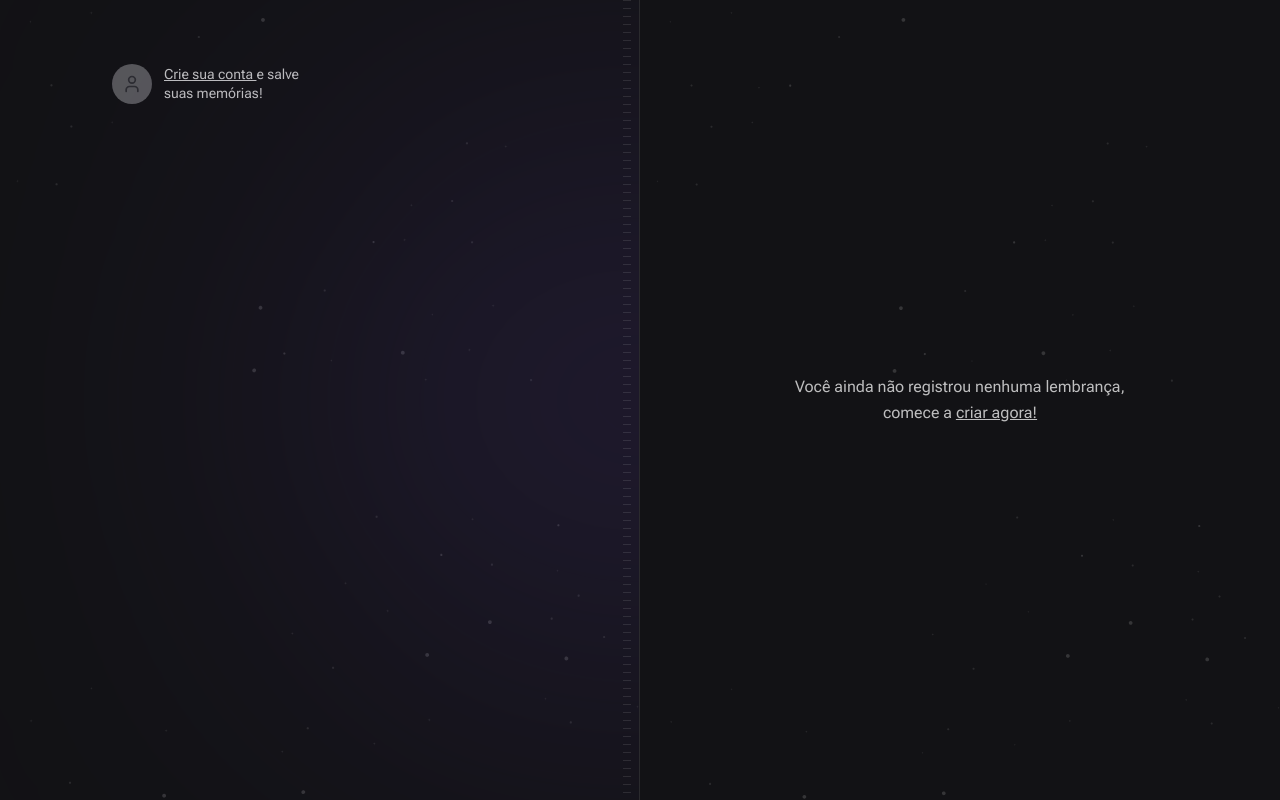
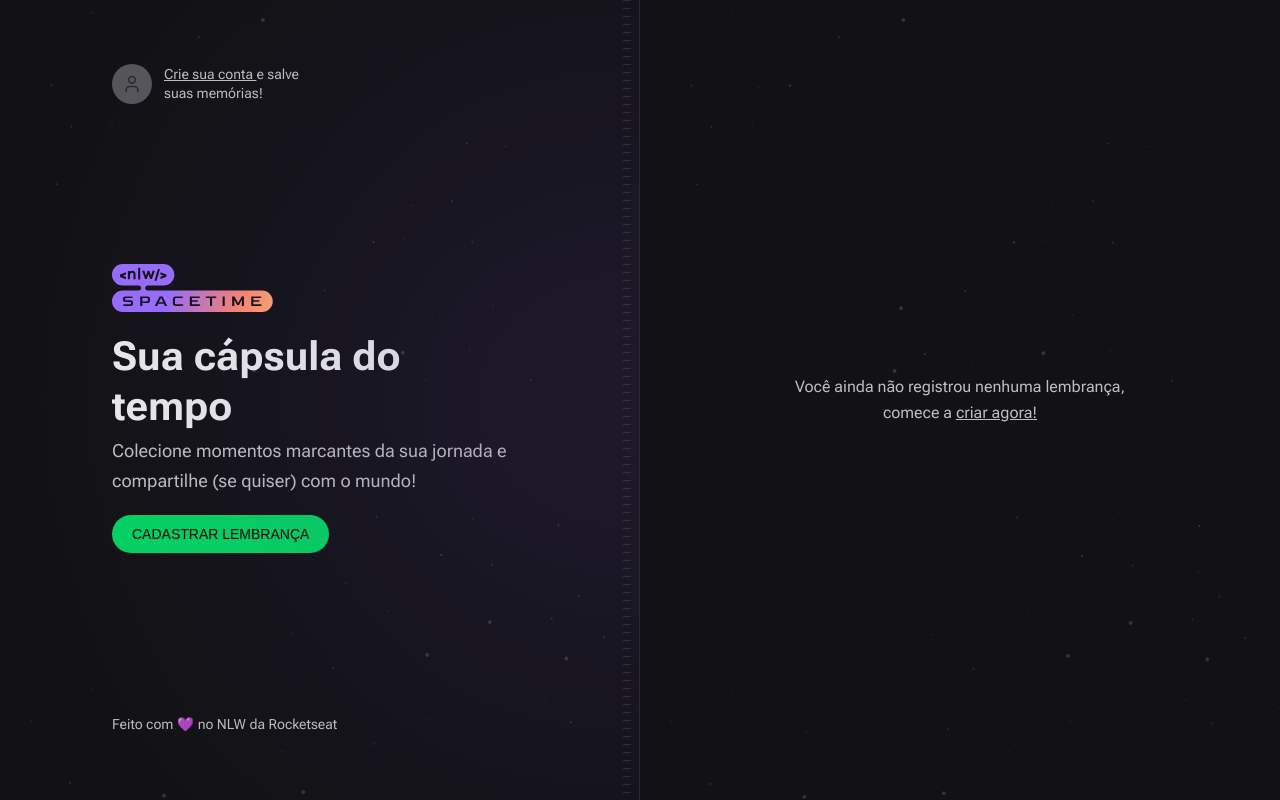
Before and after one commit to lfeliperibeiro/nlw-spacetime-web, a Next.js app: page / in a window 1280 px wide. Built offline with nearby package versions, Linux system fonts and the light colour scheme; a web font is replaced by a local one.

Commit message:
feat: finish home

```diff
--- a/src/app/globals.css
+++ b/src/app/globals.css
@@ -1,3 +1,9 @@
 @tailwind base;
 @tailwind components;
 @tailwind utilities;
+
+
+body {
+  -webkit-font-smoothing: antialiased;
+  text-rendering: optimizeLegibility
+}
--- a/src/app/page.tsx
+++ b/src/app/page.tsx
@@ -1,4 +1,6 @@
 import { User } from 'lucide-react'
+import nlwLogo from '../assets/logo.svg'
+import Image from 'next/image'
 
 export default function Home() {
   return (
@@ -24,6 +26,30 @@
         </a>
 
         {/* Hero */}
+        <div className="space-y-5">
+          <Image src={nlwLogo} alt="NLW Spacetime" />
+          <div className="max-w-[420px] space-y-1">
+            <h1 className="text-5xl font-bold leading-tight text-gray-50">
+              Sua cápsula do tempo
+            </h1>
+            <p className="text-lg leading-relaxed">
+              Colecione momentos marcantes da sua jornada e compartilhe (se
+              quiser) com o mundo!
+            </p>
+          </div>
+          <a
+            className="inline-block rounded-full bg-green-500 px-5 py-3 font-alt text-sm uppercase leading-none text-black hover:bg-green-600"
+            href=""
+          >
+            CADASTRAR LEMBRANÇA
+          </a>
+        </div>
+
+        {/* Copyright */}
+
+        <div className="text-gray-200x text-sm leading-relaxed">
+          Feito com 💜 no NLW da Rocketseat
+        </div>
       </div>
 
       {/* Right */}
--- a/tailwind.config.js
+++ b/tailwind.config.js
@@ -77,6 +77,9 @@
         stripes:
           'linear-gradient(to bottom, rgba(255,255,255,0.1), rgba(255,255,255,0.1), 12.5%, transparent 12.5%, transparent)',
       },
+      fontSize: {
+        '5xl': '2.5rem',
+      },
       backgroundSize: {
         stripes: '100% 8px',
       },
```
